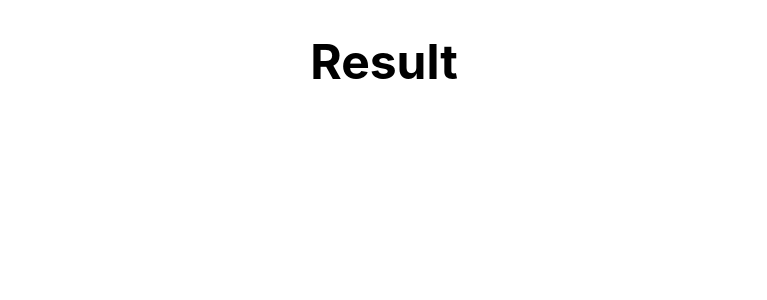
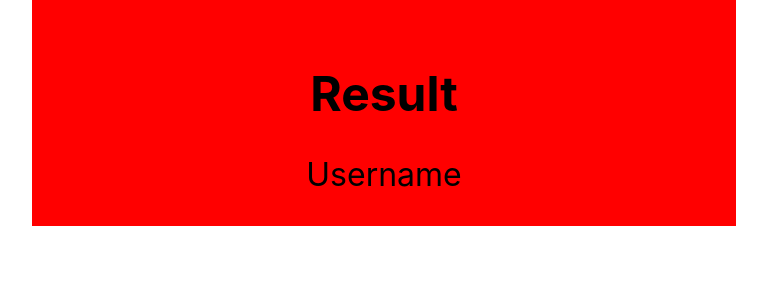
Before and after one commit to yagyaraj234/quiz_App_using_MERN-Stack, a React (Create React App) app in the folder client/: page /result in a window 1280 px wide. Shown: the top 300 px of the page, without its empty margins (256-1023 px from the left). Built offline with nearby package versions, Linux system fonts and the light colour scheme.

Commit message:
result styling

```diff
--- a/client/src/App.js
+++ b/client/src/App.js
@@ -1,4 +1,4 @@
-import './css/App.css';
+import './css/main.css';
 
 import {Home,Result,Quiz} from './components/index'
 import {createBrowserRouter, RouterProvider} from 'react-router-dom';
--- a/client/src/components/Result.jsx
+++ b/client/src/components/Result.jsx
@@ -2,9 +2,17 @@ import React from 'react'
 
 const Result = () => {
   return (
-    <div>
+    <div className='container'>
 
       <h1 className='heading'>Result </h1>
+
+      <div className='result flex-center'>
+
+      <div className='flex'>
+        <span className='user'>Username</span>
+      </div>
+
+      </div>
 
 
 
--- /dev/null
+++ b/client/src/css/main.css
@@ -0,0 +1,2 @@
+@import "App.css";
+@import "result.css";
--- /dev/null
+++ b/client/src/css/result.css
@@ -0,0 +1,15 @@
+.container{
+    width: 50%;
+    background: red;
+    margin: auto;
+    padding: 2rem;
+}
+
+.flex-center{
+    display: flex;
+    justify-content: center;
+}
+
+.user{
+    font-size: 2rem;
+}
```
